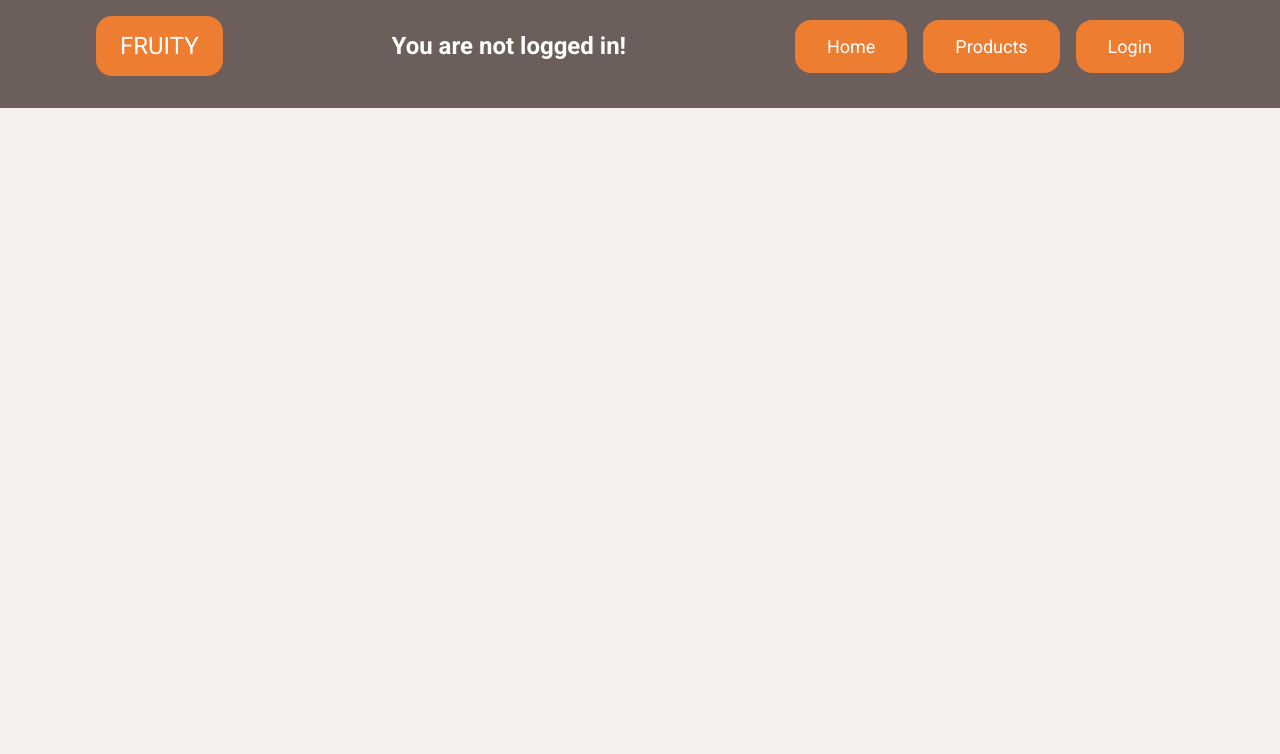
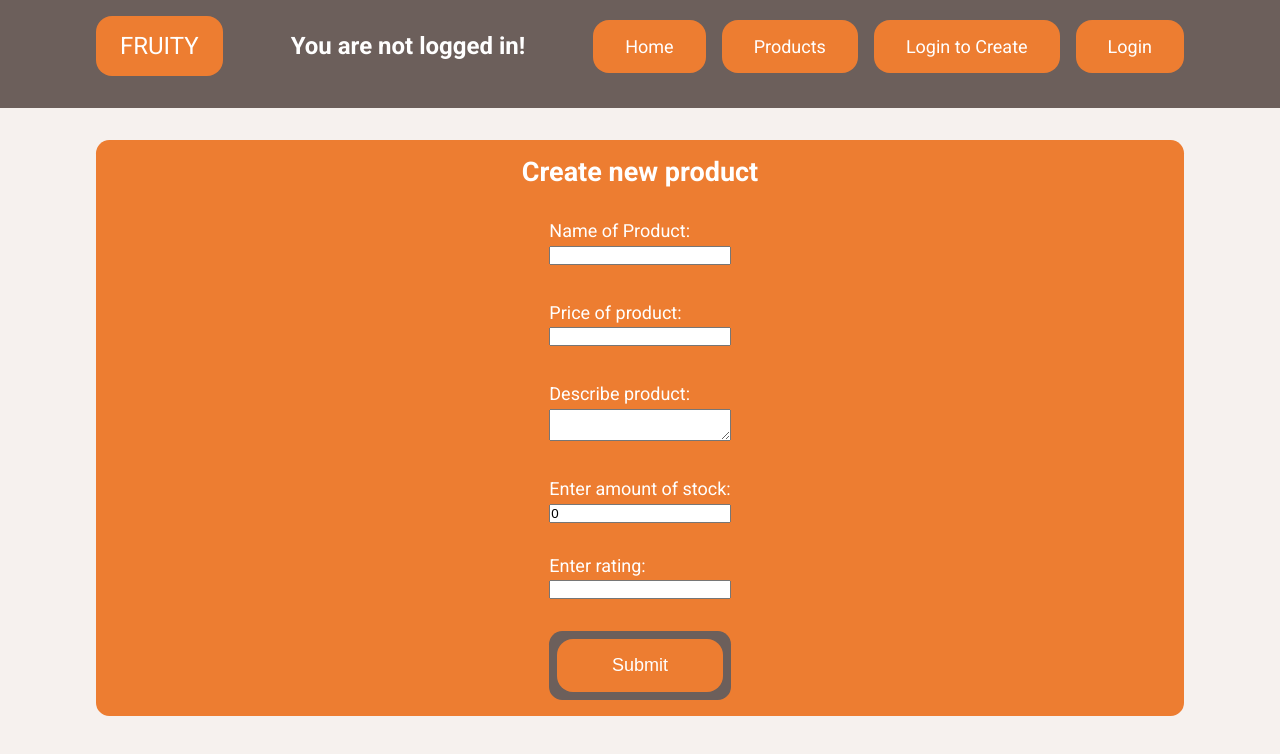
Before and after one commit to Stalkakuma/react-products-school, a React (Vite) app: page /react-products-school/product-form in a window 1280 px wide. Shown: the top 754 px of the page. Built offline with nearby package versions, Linux system fonts and the light colour scheme; the HTML template or start-up script is replaced by a standard one.

Commit message:
create product form added

```diff
--- a/src/App.jsx
+++ b/src/App.jsx
@@ -1,6 +1,7 @@
 import { Dashboard } from './components/Dashboard/Dashboard';
 import { Login } from './components/Login/Login';
 import { NavBar } from './components/NavBar';
+import ProductCreate from './components/ProductCreate/ProductCreate';
 import ProductDetailed from './components/ProductDetailed/ProductDetailed';
 import { ProductList } from './components/ProductList';
 import { UserProvider } from './store/UserContext';
@@ -18,6 +19,7 @@ function App() {
           <Route path="/react-products-school/products" element={<ProductList />} />
           <Route path="/react-products-school/products/:id" element={<ProductDetailed />} />
           <Route path="/react-products-school/user" element={<Login />} />
+          <Route path="/react-products-school/product-form" element={<ProductCreate />} />
         </Routes>
       </StyledApp>
     </UserProvider>
--- a/src/components/NavBar.jsx
+++ b/src/components/NavBar.jsx
@@ -14,6 +14,9 @@ export const NavBar = () => {
       <StyledButtonSection>
         <StyledGlobalLink to={'/react-products-school/'}>Home</StyledGlobalLink>
         <StyledGlobalLink to={'/react-products-school/products'}>Products</StyledGlobalLink>
+        <StyledGlobalLink to={user ? '/react-products-school/product-form' : '/react-products-school/user'}>
+          {user ? 'Create' : 'Login to Create'}
+        </StyledGlobalLink>
         <StyledGlobalLink to={'/react-products-school/user'}>{user ? 'Profile' : 'Login'}</StyledGlobalLink>
       </StyledButtonSection>
     </StyledNav>
--- /dev/null
+++ b/src/components/ProductCreate/ProductCreate.jsx
@@ -0,0 +1,128 @@
+import { useState } from 'react';
+import { StyledButton, StyledSizingWrapper } from '../../styes/GlobalStyles';
+import {
+  CreateContainer,
+  CreateForm,
+  CreateInputWrapper,
+  CreateResponseToast,
+  CreateWrapperButton,
+} from '../../styes/ProductCreateStyles';
+import axios from 'axios';
+
+const ProductCreate = () => {
+  const [productForm, setProductForm] = useState({
+    productTitle: '',
+    productPrice: 0,
+    productDesc: '',
+    productStock: 0,
+    productRating: 0,
+  });
+
+  const [formErrors, setFormErrors] = useState({
+    tittleError: '',
+    priceError: '',
+    descError: '',
+  });
+
+  const [postResponse, setPostResponse] = useState('');
+  const [showToast, setShowToast] = useState(false);
+
+  const handleForm = (e) => {
+    e.preventDefault();
+    setFormErrors({
+      ...formErrors,
+      tittleError: '',
+      priceError: '',
+      descError: '',
+    });
+    setProductForm({
+      ...productForm,
+      [e.target.name]: e.target.value,
+    });
+  };
+
+  const triggerToast = () => {
+    setShowToast(true);
+    setTimeout(() => {
+      setShowToast(false);
+    }, 3000);
+  };
+
+  const handleSubmit = (e) => {
+    e.preventDefault();
+    const newErrors = {};
+    if (productForm.productTitle.length < 3) {
+      newErrors.tittleError = 'Must contain at least 3 characters';
+    }
+    if (productForm.productPrice < 0) {
+      newErrors.priceError = 'Must not be a negative number';
+    }
+    if (productForm.productDesc.length < 10) {
+      newErrors.descError = 'Must contain at least 10 characters';
+    }
+
+    if (Object.keys(newErrors).length > 0) {
+      setFormErrors({ ...formErrors, ...newErrors });
+    } else {
+      axios
+        .post('https://dummyjson.com/products/add', productForm)
+        .then((response) => {
+          setPostResponse(response.statusText);
+          triggerToast();
+        })
+        .catch((error) => {
+          console.log(error);
+        });
+    }
+  };
+
+  return (
+    <StyledSizingWrapper>
+      <CreateContainer>
+        <h2 style={{ textAlign: 'center' }}>Create new product</h2>
+        {showToast && (
+          <CreateResponseToast>
+            <p>{postResponse}</p>
+          </CreateResponseToast>
+        )}
+        <CreateForm onSubmit={handleSubmit}>
+          <CreateInputWrapper>
+            <label>Name of Product:</label>
+            <input name="productTitle" value={productForm.title} onChange={handleForm} />
+            <div>{formErrors.tittleError}</div>
+          </CreateInputWrapper>
+          <CreateInputWrapper>
+            <label>Price of product:</label>
+            <input name="productPrice" type="number" value={productForm.price} onChange={handleForm} />
+            <div>{formErrors.priceError}</div>
+          </CreateInputWrapper>
+          <CreateInputWrapper>
+            <label>Describe product:</label>
+            <textarea name="productDesc" onChange={handleForm} value={productForm.productDesc} />
+            <div>{formErrors.descError}</div>
+          </CreateInputWrapper>
+          <CreateInputWrapper>
+            <label>Enter amount of stock:</label>
+            <input name="productStock" type="number" value={productForm.productStock} onChange={handleForm} min="1" />
+          </CreateInputWrapper>
+          <CreateInputWrapper>
+            <label>Enter rating:</label>
+            <input
+              name="productRating"
+              type="number"
+              value={productForm.productRatingS}
+              onChange={handleForm}
+              max="5"
+              min="0"
+            />
+          </CreateInputWrapper>
+          <CreateWrapperButton>
+            <StyledButton type="submit">Submit</StyledButton>
+          </CreateWrapperButton>
+        </CreateForm>
+      </CreateContainer>
+    </StyledSizingWrapper>
+  );
+};
+
+export default ProductCreate;
--- a/src/styes/GlobalStyles.jsx
+++ b/src/styes/GlobalStyles.jsx
@@ -42,6 +42,7 @@ export const StyledButton = styled.button`
   border-radius: 1rem;
   font-size: large;
   cursor: pointer;
+  color: white;
 
   &:hover {
     outline: var(--backgroundGray) solid 0.5rem;
--- /dev/null
+++ b/src/styes/ProductCreateStyles.jsx
@@ -0,0 +1,44 @@
+import styled from 'styled-components';
+
+export const CreateContainer = styled.section`
+  background-color: var(--card);
+  margin-top: 1rem;
+  padding: 1rem 0rem;
+  border-radius: 10pt;
+  font-size: large;
+  position: relative;
+  display: flex;
+  flex-direction: column;
+  gap: 2rem;
+`;
+
+export const CreateForm = styled.form`
+  display: flex;
+  flex-flow: column wrap;
+  align-content: center;
+  gap: 2rem;
+`;
+
+export const CreateInputWrapper = styled.div`
+  display: flex;
+  flex-flow: column wrap;
+  gap: 0.3rem;
+`;
+
+export const CreateResponseToast = styled.div`
+  position: absolute;
+  font-size: xx-large;
+  align-self: center;
+  top: 0;
+  bottom: 0;
+  background-color: var(--lighterBackground);
+  padding: 1rem 2rem;
+  border-radius: 10pt;
+  border: var(--backgroundGray) 5px solid;
+`;
+
+export const CreateWrapperButton = styled(CreateInputWrapper)`
+  background-color: var(--lighterBackground);
+  padding: 0.5rem;
+  border-radius: 10pt;
+`;
```
